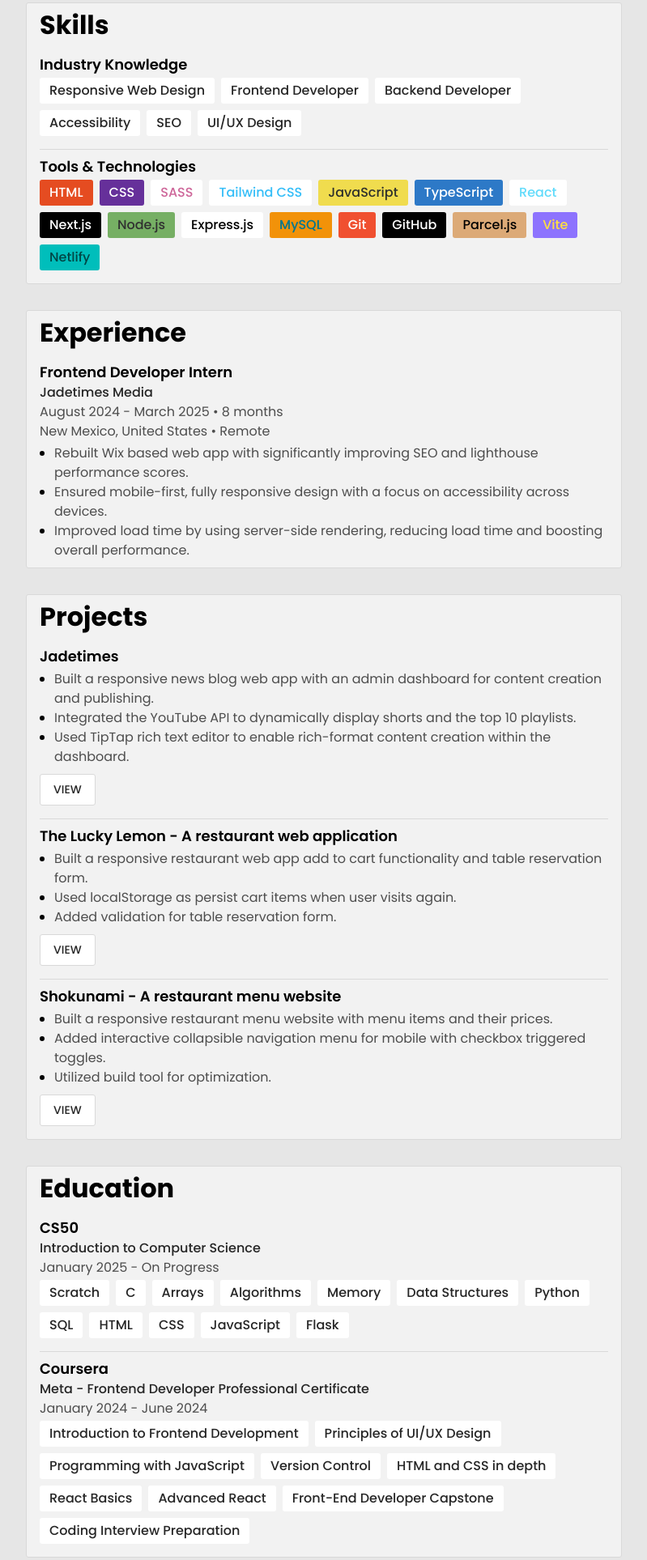
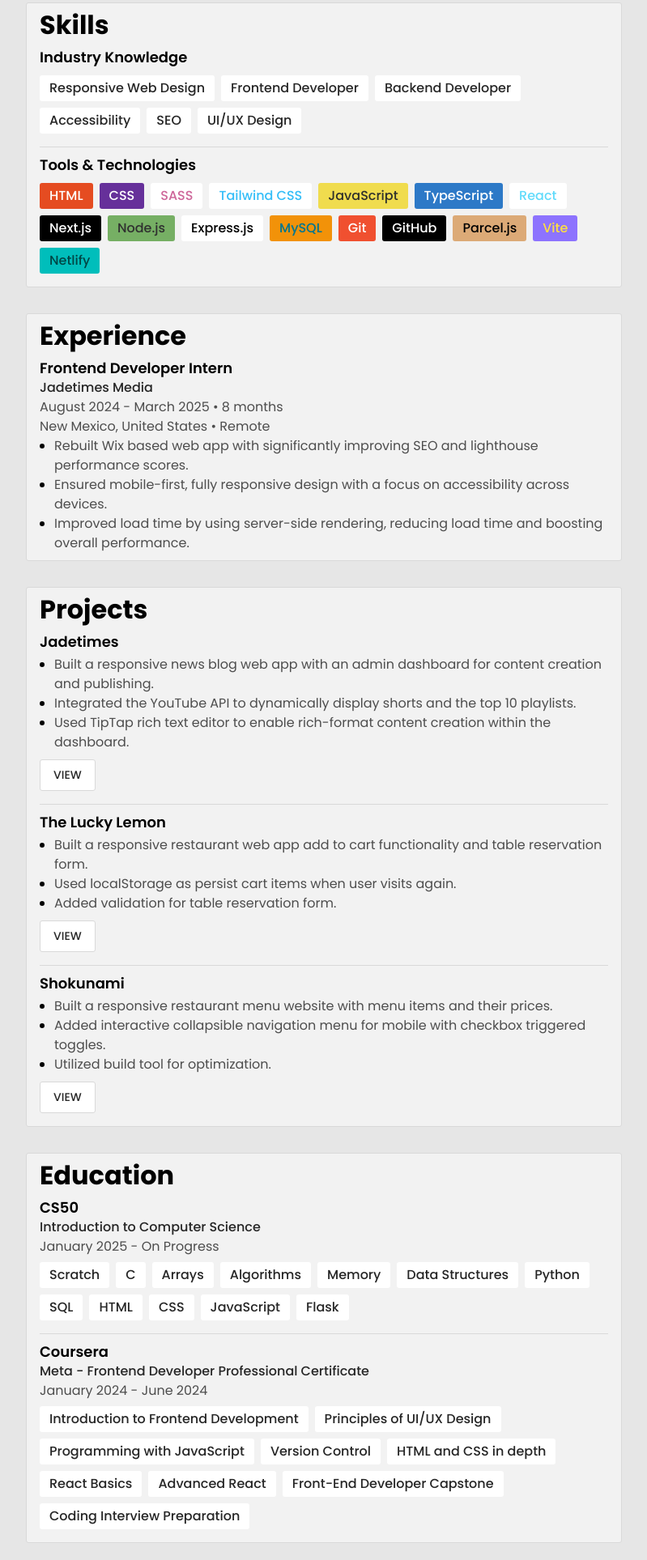
Before and after one commit to ilhamifham/ilhamifham.github.io, a plain HTML site: page index.html in a window 1280 px wide. Shown: the part 266-2193 px from the top of the page at 81% size, without its empty margins (240-1039 px from the left). Drawn offline with Linux system fonts and the light colour scheme.

```diff
--- a/css/style.css
+++ b/css/style.css
@@ -1,3 +1,4 @@
+/* VARIABLES */
 :root {
   --bg-dark: hsl(0, 0%, 90%);
   --bg: hsl(0, 0%, 95%);
@@ -26,6 +27,7 @@
   }
 }
 
+/* RESET */
 *,
 *::before,
 *::after {
@@ -46,6 +48,7 @@
   box-shadow: 0 0 0 2px dodgerblue;
 }
 
+/* UTILITIES */
 html {
   font-family: "Poppins", system-ui, -apple-system, BlinkMacSystemFont,
     "Segoe UI", Roboto, Oxygen, Ubuntu, Cantarell, "Open Sans", "Helvetica Neue",
@@ -61,15 +64,19 @@ body {
 }
 
 h1,
+h2,
+h3 {
+  line-height: 1;
+  color: var(--text);
+}
+
+h1,
 h2 {
-  line-height: 1;
   font-weight: 700;
-  color: var(--text);
 }
 
 h3 {
   font-weight: 600;
-  color: var(--text);
 }
 
 h1 {
@@ -95,34 +102,6 @@ ul {
   color: var(--text);
 }
 
-.page {
-  padding: 2rem 1rem;
-  max-width: 48rem;
-  margin: 0 auto;
-}
-
-.header {
-  display: flex;
-  flex-wrap: wrap;
-  justify-content: center;
-  gap: 1rem;
-}
-
-.contact {
-  display: flex;
-  gap: 0.5rem;
-}
-
-.contact a {
-  background-color: var(--bg);
-  color: var(--text);
-  border: 1px solid var(--border);
-  border-radius: var(--radius);
-  display: inline-block;
-  font-weight: 500;
-  padding: 0.25rem 0.5rem;
-}
-
 .card {
   margin-top: 2rem;
   padding: 1rem;
@@ -141,7 +120,6 @@ ul {
   font-size: 0.875rem;
   padding: 0.5rem 1rem;
   border-radius: var(--radius);
-  margin-top: 0.4375rem;
 }
 
 .bold {
@@ -149,6 +127,104 @@ ul {
   color: var(--text-neutral);
 }
 
+/* COMMON STYLES */
+.skills h2,
+.experience h2,
+.projects h2,
+.education h2,
+.certificates h2 {
+  margin-top: -0.3125rem;
+  margin-bottom: 0.9375rem;
+}
+
+.experience h3,
+.education h3,
+.certificates h3 {
+  margin-bottom: 0.1875rem;
+}
+
+.skills ul,
+.education ul {
+  padding-left: 0;
+  list-style: none;
+  display: flex;
+  flex-wrap: wrap;
+  gap: 0.5rem;
+}
+
+.skills li,
+.education li {
+  padding: 0.25rem 0.75rem;
+  border-radius: var(--radius);
+  font-weight: 500;
+}
+
+.skills article:first-of-type li,
+.education li {
+  background-color: var(--bg-light);
+  color: var(--text-neutral);
+}
+
+.skills article:first-of-type,
+.experience article,
+.projects article,
+.education article,
+.certificates article {
+  border-bottom: 1px solid var(--border);
+  margin-bottom: 0.8125rem;
+}
+
+.skills article:first-of-type,
+.projects article,
+.education article,
+.certificates article {
+  padding-bottom: 1rem;
+}
+
+.projects article:last-of-type,
+.education article:last-of-type,
+.certificates article:last-of-type {
+  border-bottom: 0;
+  padding-bottom: 0;
+  margin-bottom: 0;
+}
+
+/* STYLES */
+.page {
+  padding: 2rem 1rem;
+  max-width: 48rem;
+  margin: 0 auto;
+}
+
+.page > div {
+  display: flex;
+  flex-wrap: wrap;
+  justify-content: center;
+  gap: 1rem;
+}
+
+.page > div div {
+  display: flex;
+  gap: 0.5rem;
+}
+
+.page > div div a {
+  background-color: var(--bg);
+  color: var(--text);
+  border: 1px solid var(--border);
+  border-radius: var(--radius);
+  display: inline-block;
+  font-weight: 500;
+  padding: 0.25rem 0.5rem;
+}
+
+@media only screen and (min-width: 35.375rem) {
+  .page > div {
+    justify-content: space-between;
+  }
+}
+
+/* ABOUT */
 .about h2 {
   margin-top: -0.3125rem;
   margin-bottom: 0.8125rem;
@@ -158,86 +234,38 @@ ul {
   margin-bottom: -0.4375rem;
 }
 
-.skill h2,
-.experience h2,
-.education h2,
-.certificate h2,
-.project h2 {
-  margin-top: -0.3125rem;
-  margin-bottom: 1.1875rem;
+/* SKILLS */
+.skills h3 {
+  margin-bottom: 0.8125rem;
 }
 
-.skill h3,
-.experience address,
-.project h3 {
-  margin-bottom: 0.1875rem;
-}
-
-.skill ul,
-.education ul {
-  padding-left: 0;
-  list-style: none;
-  display: flex;
-  flex-wrap: wrap;
-  gap: 0.5rem;
-}
-
-.skill li,
-.education li {
-  padding: 0.25rem 0.75rem;
-  border-radius: var(--radius);
-  font-weight: 500;
-}
-
-.skill article:first-of-type {
-  border-bottom: 1px solid var(--border);
-  padding-bottom: 1rem;
-  margin-bottom: 0.4375rem;
-}
-
-.skill article:first-of-type li,
-.education li {
-  background-color: var(--bg-light);
-  color: var(--text-neutral);
-}
-
-.experience article {
-  border-bottom: 1px solid var(--border);
-  padding-bottom: 0.5625rem;
-  margin-bottom: 0.4375rem;
-}
-
-.experience article:last-of-type,
-.education article:last-of-type {
+/* EXPERIENCE */
+.experience article:last-of-type {
   border-bottom: 0;
   padding-bottom: 0;
   margin-bottom: -0.4375rem;
 }
 
-.education article,
-.certificate article,
-.project article {
-  border-bottom: 1px solid var(--border);
-  padding-bottom: 1rem;
+/* PROJECTS */
+.projects h3 {
   margin-bottom: 0.4375rem;
 }
 
-.education article:last-of-type,
-.certificate article:last-of-type,
-.project article:last-of-type {
-  border-bottom: 0;
-  padding-bottom: 0;
-  margin-bottom: 0;
+.projects ul {
+  margin-bottom: 0.5625rem;
 }
 
-.project ul {
-  margin-bottom: 0.125rem;
+/* EDUCATION */
+.education ul {
+  margin-top: 0.4375rem;
 }
 
-.education ul {
-  margin-top: 0.1875rem;
+/* CERTIFICATES */
+.certificates .button {
+  margin-top: 0.4375rem;
 }
 
+/* COLORS */
 .html {
   background-color: #e54c21;
   color: #ffffff;
@@ -317,9 +345,3 @@ ul {
   background-color: #00bebb;
   color: #004645;
 }
-
-@media only screen and (min-width: 35.375rem) {
-  .header {
-    justify-content: space-between;
-  }
-}
--- a/index.html
+++ b/index.html
@@ -13,9 +13,9 @@
 <body>
   <main>
     <section class="page">
-      <div class="header">
+      <div>
         <h1>Ilham Ifham</h1>
-        <div class="contact">
+        <div>
           <a href="mailto:ilhaamifham@gmail.com" target="_blank">Email</a>
           <a href="https://www.linkedin.com/in/ilhamifham" target="_blank">LinkedIn</a>
           <a href="https://www.github.com/ilhamifham" target="_blank">GitHub</a>
@@ -25,7 +25,7 @@
         <h2>About</h2>
         <p>Software Developer with a strong foundation in frontend development with hands-on experience building responsive, accessible web applications with user-centered designs.</p>
       </section>
-      <section class="skill card">
+      <section class="skills card">
         <h2>Skills</h2>
         <article>
           <h3>Industry Knowledge</h3>
@@ -64,7 +64,7 @@
         <h2>Experience</h2>
         <article>
           <h3>Frontend Developer Intern</h3>
-          <a href="" class="bold">Jadetimes Media</a>
+          <a href="https://www.jadetimes.com" target="_blank" class="bold">Jadetimes Media</a>
           <div>August 2024 - March 2025 • 8 months</div>
           <address>New Mexico, United States • Remote</address>
           <ul>
@@ -74,7 +74,7 @@
           </ul>
         </article>
       </section>
-      <section class="project card">
+      <section class="projects card">
         <h2>Projects</h2>
         <article>
           <h3>Jadetimes</h3>
@@ -86,7 +86,7 @@
           <a href="https://jadetimes.vercel.app" target="_blank" class="button">View</a>
         </article>
         <article>
-          <h3>The Lucky Lemon - A restaurant web application</h3>
+          <h3>The Lucky Lemon</h3>
           <ul>
             <li>Built a responsive restaurant web app add to cart functionality and table reservation form.</li>
             <li>Used localStorage as persist cart items when user visits again.</li>
@@ -95,7 +95,7 @@
           <a href="https://the-lucky-lemon.netlify.app" target="_blank" class="button">View</a>
         </article>
         <article>
-          <h3>Shokunami - A restaurant menu website</h3>
+          <h3>Shokunami</h3>
           <ul>
             <li>Built a responsive restaurant menu website with menu items and their prices.</li>
             <li>Added interactive collapsible navigation menu for mobile with checkbox triggered toggles.</li>
@@ -146,7 +146,7 @@
           </ul>
         </article>
       </section>
-      <section class="certificate card">
+      <section class="certificates card">
         <h2>Licenses & certifications</h2>
         <article>
           <h3>Frontend Developer Professional Certificate</h3>
```
